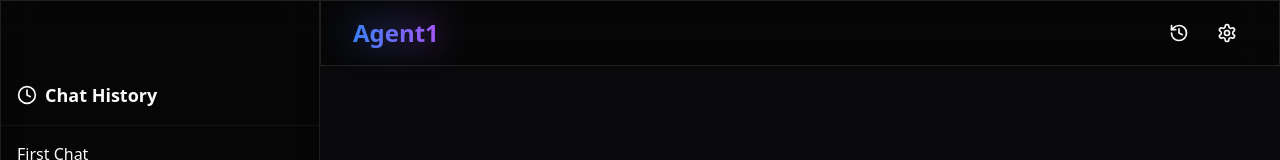
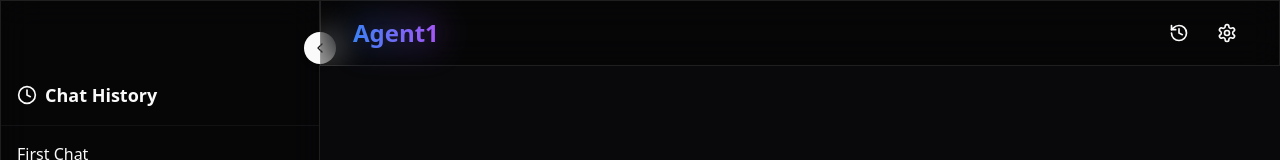
Before and after one commit to whitewidow0/agent-interaction, a React (Vite) app: page / in a window 1280 px wide. Shown: the top 160 px of the page. Built offline with nearby package versions, Linux system fonts and the light colour scheme.

Commit message:
Make chat history collapsible
Implemented a collapsible feature for the chat history component to enhance user experience and save space in the UI.
[skip gpt_engineer]

```diff
--- a/src/pages/Index.tsx
+++ b/src/pages/Index.tsx
@@ -3,6 +3,8 @@ import Header from "@/components/Header";
 import ChatMessage from "@/components/ChatMessage";
 import ChatInput from "@/components/ChatInput";
 import ChatHistory from "@/components/ChatHistory";
+import { Collapsible, CollapsibleContent, CollapsibleTrigger } from "@/components/ui/collapsible";
+import { ChevronRight } from "lucide-react";
 
 interface Message {
   id: string;
@@ -21,6 +23,7 @@ interface ChatSession {
 const Index = () => {
   const [messages, setMessages] = useState<Message[]>([]);
   const [isLoading, setIsLoading] = useState(false);
+  const [isOpen, setIsOpen] = useState(true);
   const [chatSessions] = useState<ChatSession[]>([
     {
       id: "1",
@@ -39,7 +42,6 @@ const Index = () => {
 
   const simulateResponse = async (userMessage: string) => {
     setIsLoading(true);
-    // Simulate API delay
     await new Promise((resolve) => setTimeout(resolve, 2000));
 
     const response = `I received your message: "${userMessage}". This is a simulated response.`;
@@ -68,7 +70,6 @@ const Index = () => {
     await simulateResponse(message);
   };
 
-  // Focus input after sending message
   useEffect(() => {
     if (!isLoading && inputRef.current) {
       inputRef.current.focus();
@@ -77,10 +78,15 @@ const Index = () => {
 
   return (
     <div className="flex min-h-screen bg-background text-foreground">
-      <div className="w-80 border-r border-border/40 glass-dark">
-        <ChatHistory sessions={chatSessions} />
-      </div>
-      <div className="flex-1 flex flex-col">
+      <Collapsible open={isOpen} onOpenChange={setIsOpen} className="relative">
+        <CollapsibleTrigger className="absolute right-0 top-8 z-50 h-8 w-8 -mr-4 flex items-center justify-center rounded-full bg-primary text-primary-foreground shadow-md">
+          <ChevronRight className={`w-4 h-4 transition-transform ${isOpen ? 'rotate-180' : ''}`} />
+        </CollapsibleTrigger>
+        <CollapsibleContent className="w-80 border-r border-border/40 glass-dark">
+          <ChatHistory sessions={chatSessions} />
+        </CollapsibleContent>
+      </Collapsible>
+      <div className={`flex-1 flex flex-col transition-all ${isOpen ? 'ml-80' : 'ml-0'}`}>
         <Header />
         <main className="flex-1 overflow-hidden pt-16 pb-[76px]">
           <div className="container h-full">
@@ -100,7 +106,7 @@ const Index = () => {
             </div>
           </div>
         </main>
-        <div className="fixed bottom-0 left-80 right-0">
+        <div className={`fixed bottom-0 transition-all ${isOpen ? 'left-80' : 'left-0'} right-0`}>
           <ChatInput onSend={handleSend} disabled={isLoading} ref={inputRef} />
         </div>
       </div>
```
